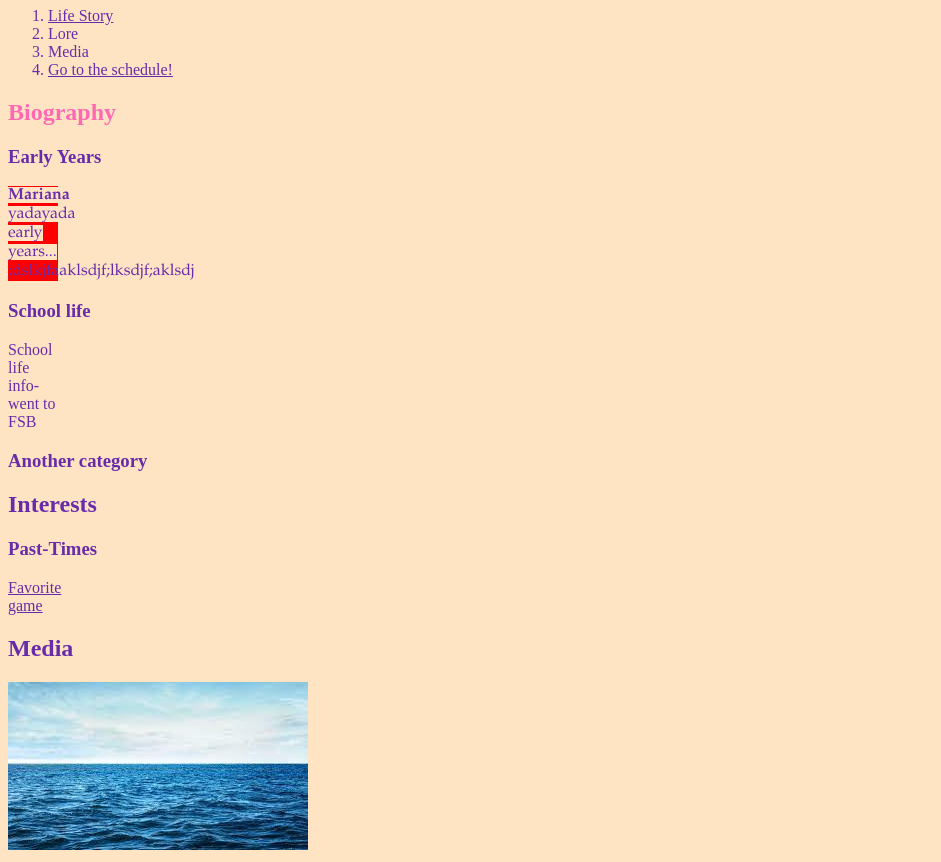
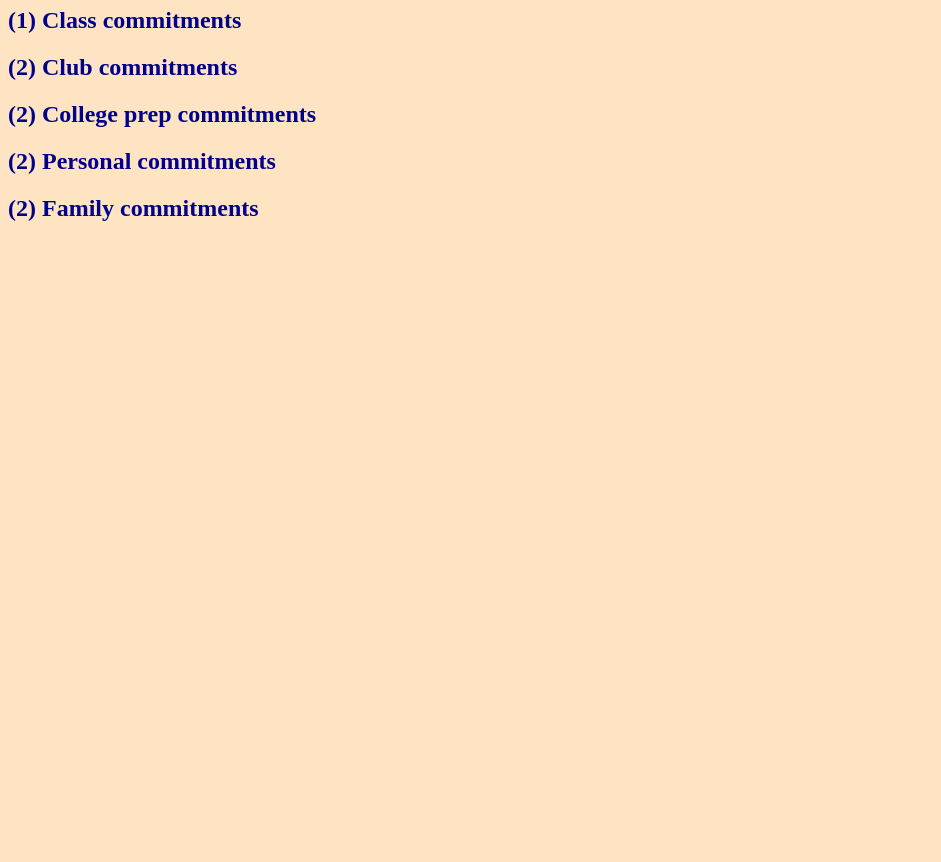
Before and after one commit to marianagarz/FirstWebsite, a plain HTML site: page index.html in a window 1280 px wide. Shown: the part 73-935 px from the top of the page, without its empty margins (0-941 px from the left). After the commit the page ends 800 px from the top, so only its background shows below. Drawn offline with Linux system fonts and the light colour scheme.

Commit message:
Start of my project

```diff
--- a/index.html
+++ b/index.html
@@ -9,39 +9,16 @@
   </head>
 
   <body>
-    <h1 class="Major-Heading" id="Page-title">All about Mariana Garza</h1>
-	<ol>
-	  <li><a href='#life story'target='_blank'>Life Story</a></li>
-	  <li>Lore</li>
-	  <li> Media</li>
-	  <li><a href='./schedule.html'>Go to the schedule!</a></li>
+    <center>
+      <h1> Keeping track of everything website </h1>
+	</center>
 
-	</ol>
-	<div id='life story'>
-	  <h2 class="Major-Heading">Biography </h2>
-	  <h3>Early Years </h3>
-	  <p class= "Example"> <span id='bio-intro'> <strong>Mariana</strong> yadayada early years...</span>
-	    <br>
-	    ;dslkjfaaklsdjf;lksdjf;aklsdj
-	  </p>
-	  <h3>School life </h3>
-	  <p> School life info- went to <br> FSB
-	  </p>
-	  <h3>Another category </h3>
-    </div>
+	<h2> (1) Class commitments </h2>
+	<h2> (2) Club commitments </h2>
+	<h2> (2) College prep commitments </h2>
+	<h2> (2) Personal commitments </h2>
+	<h2> (2) Family commitments </h2>
 
-	<div id='lore'>
-	  <h2>Interests</h2>
-	  <h3>Past-Times</h3>
-	    <p><a href='https://www.powerlanguage.co.uk/wordle/'target='_blank'> Favorite game
-	    </a></p>
-	</div>
-
-	<div id='media'>
-	  <h2> Media </h2>
-	  <a href='https://www.powerlanguage.co.uk/wordle/'>
-	  <img src='./image.jfif' alt='prety ocean scene'/> </a>
-	</div>
 
   </body>
 </html>
--- a/style.css
+++ b/style.css
@@ -1,10 +1,13 @@
 *{
-	color: rgb(103,44,170);
     background-color: bisque;
 }
 
 h1{
-	color: blue;
+	color: brown;
+}
+
+h2{
+	color: darkblue;
 }
 
 .Major-Heading{
@@ -16,7 +19,7 @@ p.Example {
 	background-color: red;
 }
 
-a:hover {
+h2:hover {
 	color: blue;
 }
 
```
